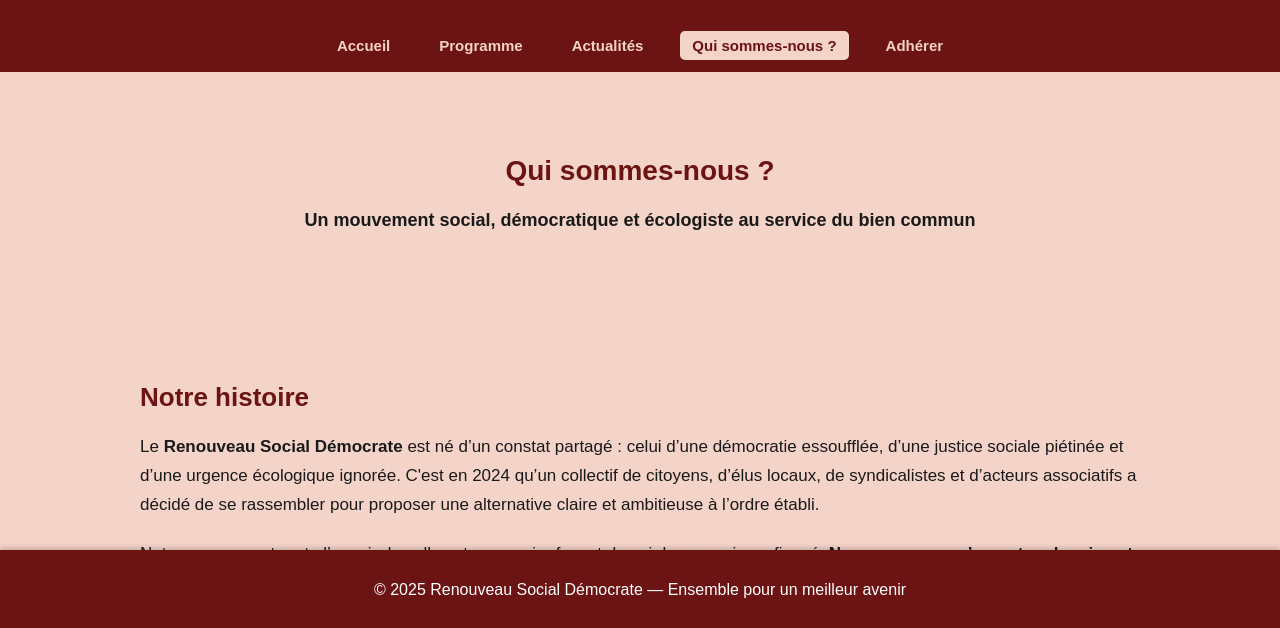
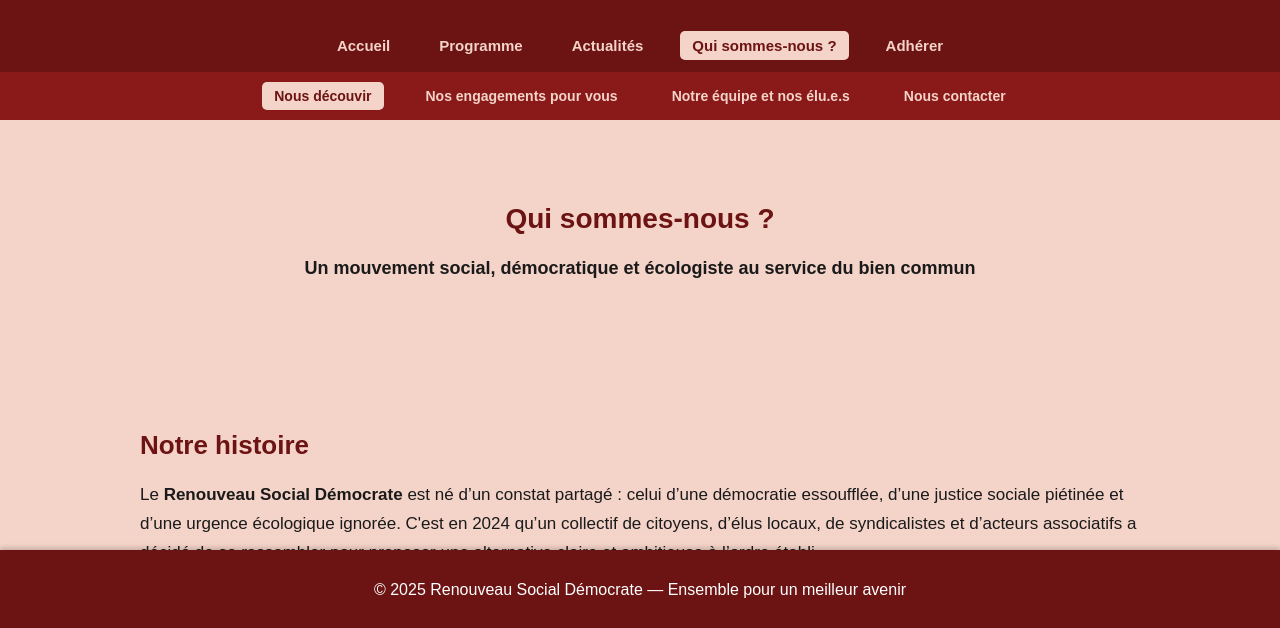
Before and after one commit to HugoCNRD/renouveau-soc-dem, a plain HTML site: page nous.html in a window 1280 px wide. Shown: the part 170-798 px from the top of the page. Drawn offline with Linux system fonts and the light colour scheme.

Commit message:
Update nous.html

```diff
--- a/nous.html
+++ b/nous.html
@@ -106,6 +106,31 @@
       background-color: #f4d3c8;
       color: #6c1313;
     }
+
+            .subnav {
+      background-color: #8a1a1a;
+      display: flex;
+      justify-content: center;
+      gap: 30px;
+      padding: 10px 0;
+      font-weight: bold;
+    }
+
+    .subnav a {
+      color: #f4d3c8;
+      text-decoration: none;
+      font-size: 14px;
+      padding: 6px 12px;
+      border-radius: 5px;
+      transition: background-color 0.3s ease;
+    }
+
+    .subnav a:hover,
+    .subnav a.active {
+      background-color: #f4d3c8;
+      color: #6c1313;
+    }
+
 
     .hero {
       text-align: center;
@@ -235,6 +260,13 @@
   <a href="adherer.html">Adhérer</a>
 </nav>
 
+<div class="subnav">
+  <a href="nous.html" class="active">Nous découvir</a>
+  <a href="engagements.html">Nos engagements pour vous</a>
+  <a href="equipe.html">Notre équipe et nos élu.e.s</a>
+  <a href="contact.html">Nous contacter</a>
+</div>
+
 <section class="hero">
   <h2>Qui sommes-nous ?</h2>
   <p><span>Un mouvement social, démocratique et écologiste au service du bien commun</span></p>
```
